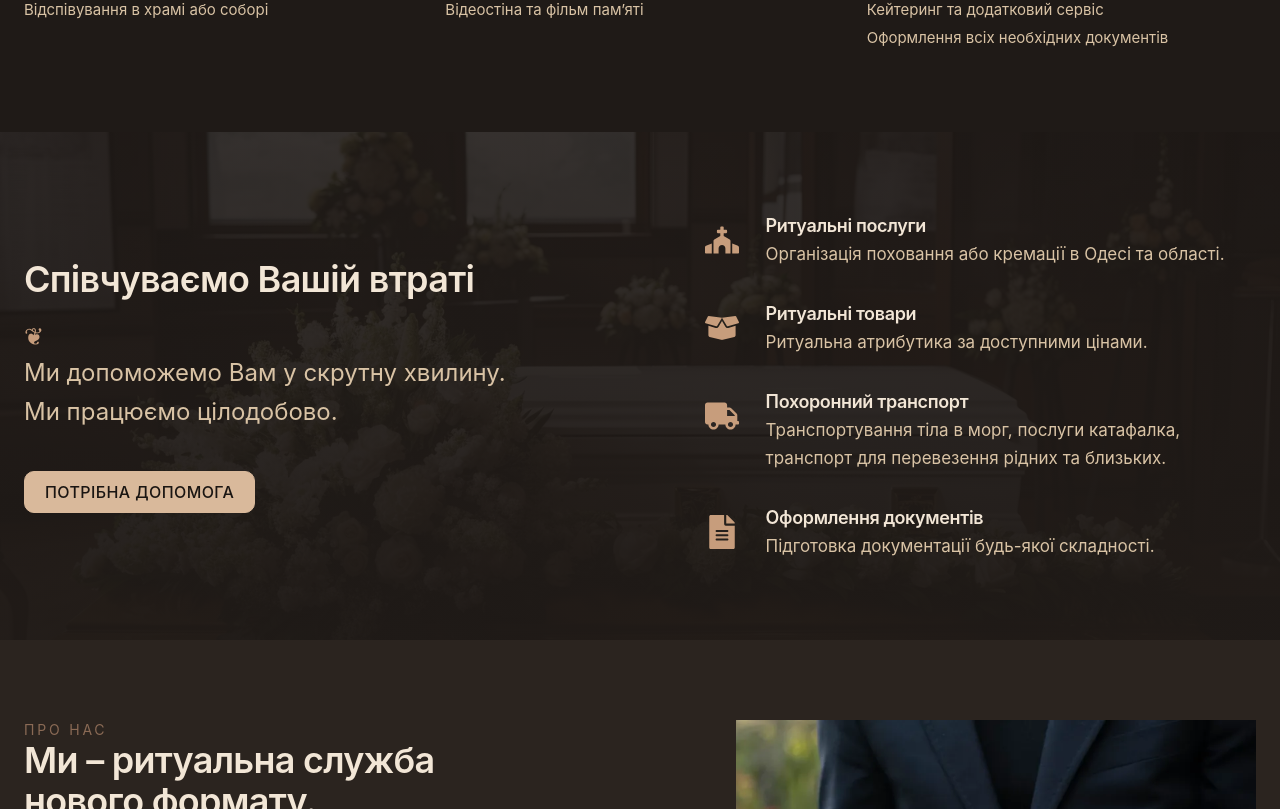
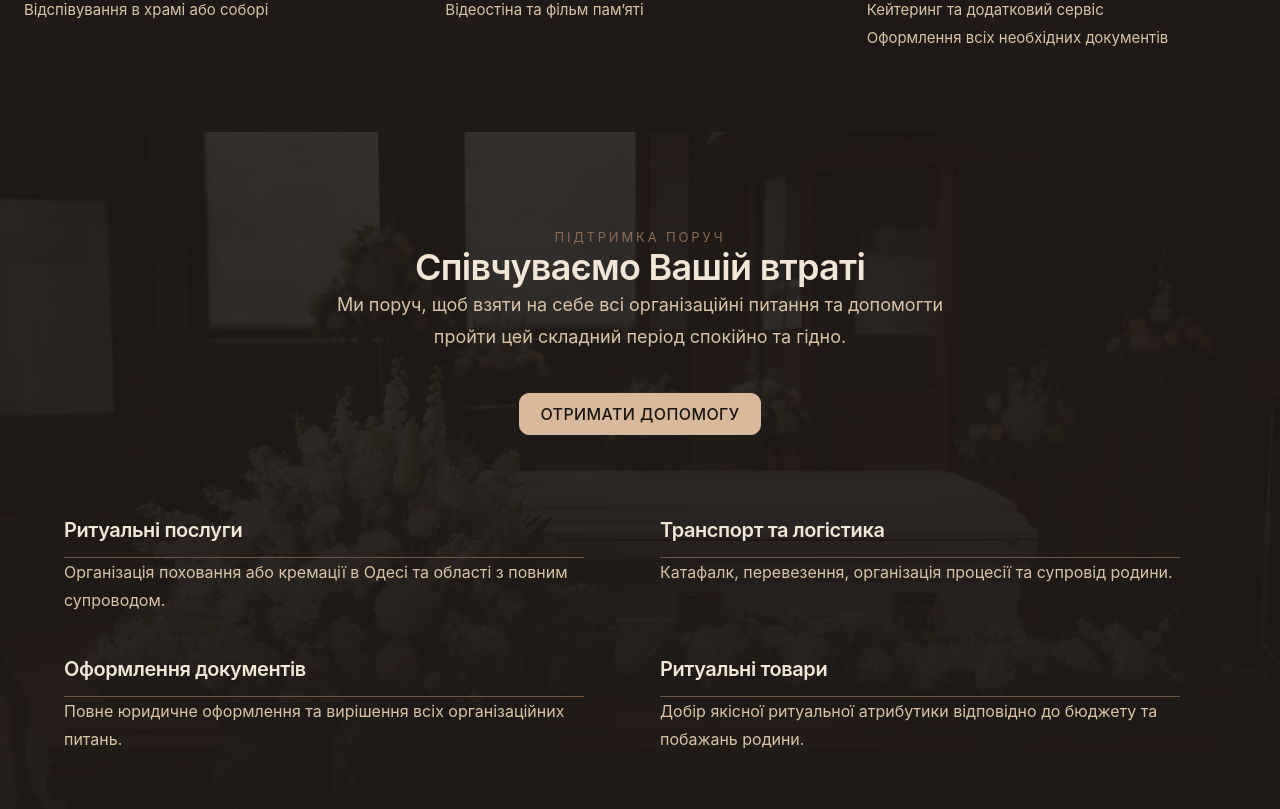
Before and after one commit to 4fek7ka/Momento-mori, a Next.js app: page / in a window 1280 px wide. Shown: the part 3471-4280 px from the top of the page. Built offline with nearby package versions, Linux system fonts and the light colour scheme.

Commit message:
refactor: center text alignment and restore parallax background in condolence section

```diff
--- a/components/sections/CondolenceSection.tsx
+++ b/components/sections/CondolenceSection.tsx
@@ -1,27 +1,22 @@
 "use client";
-
-import { FaChurch, FaBoxOpen, FaTruck, FaFileAlt } from "react-icons/fa";
 
 const features = [
   {
-    icon: FaChurch,
     title: "Ритуальні послуги",
-    text: "Організація поховання або кремації в Одесі та області.",
+    text: "Організація поховання або кремації в Одесі та області з повним супроводом.",
+  },
+
+  {
+    title: "Транспорт та логістика",
+    text: "Катафалк, перевезення, організація процесії та супровід родини.",
   },
   {
-    icon: FaBoxOpen,
-    title: "Ритуальні товари",
-    text: "Ритуальна атрибутика за доступними цінами.",
+    title: "Оформлення документів",
+    text: "Повне юридичне оформлення та вирішення всіх організаційних питань.",
   },
   {
-    icon: FaTruck,
-    title: "Похоронний транспорт",
-    text: "Транспортування тіла в морг, послуги катафалка, транспорт для перевезення рідних та близьких.",
-  },
-  {
-    icon: FaFileAlt,
-    title: "Оформлення документів",
-    text: "Підготовка документації будь-якої складності.",
+    title: "Ритуальні товари",
+    text: "Добір якісної ритуальної атрибутики відповідно до бюджету та побажань родини.",
   },
 ];
 
@@ -36,56 +31,46 @@ export default function CondolenceSection() {
         backgroundAttachment: "fixed",
       }}
     >
-      {/* overlay под систему */}
       <div className="absolute inset-0 bg-[rgba(31,26,23,0.75)]" />
       <div className="absolute inset-0 bg-[linear-gradient(to_bottom,rgba(31,26,23,0.6),rgba(31,26,23,0.9))]" />
 
-      <div className="relative mx-auto max-w-[1400px] px-6 py-20">
-        <div className="grid gap-12 xl:grid-cols-[1.05fr_0.95fr] xl:items-center">
-          <div className="max-w-[560px] text-center xl:text-left">
-            <h2 className="text-4xl font-semibold md:text-5xl">
+      <div className="relative mx-auto max-w-[1200px] px-6 py-24">
+        <div className="text-center">
+          <p className="mx-auto text-[13px] uppercase tracking-[0.22em] text-[var(--text-muted)]">
+            Підтримка поруч
+          </p>
+
+          <h2 className="mt-5 text-4xl font-medium md:text-5xl">
             Співчуваємо Вашій втраті
           </h2>
-
-            <div className="mt-5 flex justify-center xl:justify-start">
-              <span className="text-2xl text-[var(--accent)]">❦</span>
+          <div className="flex justify-center ">
+            <p className="mt-8 max-w-[640px] text-center text-[18px] leading-8 text-[var(--text-secondary)]">
+              Ми поруч, щоб взяти на себе всі організаційні питання та допомогти
+              пройти цей складний період спокійно та гідно.
+            </p>
           </div>
 
-            <p className="mt-8 text-2xl leading-relaxed text-[var(--text-secondary)]">
-              Ми допоможемо Вам у скрутну хвилину.
-              <br />
-              Ми працюємо цілодобово.
-            </p>
-
           <div className="mt-10">
-              <button className="btn-primary rounded-full px-10 py-4 text-sm font-semibold uppercase tracking-wide">
-                ПОТРІБНА ДОПОМОГА
+            <button className="btn-primary px-10 py-4 text-sm font-semibold uppercase tracking-wide">
+              Отримати допомогу
             </button>
           </div>
         </div>
 
-          <div className="space-y-8">
-            {features.map((item, index) => {
-              const Icon = item.icon;
-
-              return (
-                <div key={index} className="flex items-start gap-4">
-                  <div className="flex h-14 w-14 shrink-0 items-center justify-center text-[var(--accent)]">
-                    <Icon size={34} />
-                  </div>
-
-                  <div>
-                    <h3 className="text-lg font-semibold text-[var(--text-main)]">
+        <div className="mt-20 grid gap-10 md:grid-cols-2">
+          {features.map((item, index) => (
+            <div key={index} className="max-w-[520px]">
+              <h3 className="text-[20px] font-medium text-[var(--text-main)]">
                 {item.title}
               </h3>
-                    <p className="mt-1 text-[17px] leading-7 text-[var(--text-secondary)]">
+
+              <div className="mt-3 h-px w-full bg-[var(--border-color)]" />
+
+              <p className="mt-4 text-[16px] leading-7 text-[var(--text-secondary)]">
                 {item.text}
               </p>
             </div>
-                </div>
-              );
-            })}
-          </div>
+          ))}
         </div>
       </div>
     </section>
```
Lines whose indentation alone changed are shown as unchanged.
